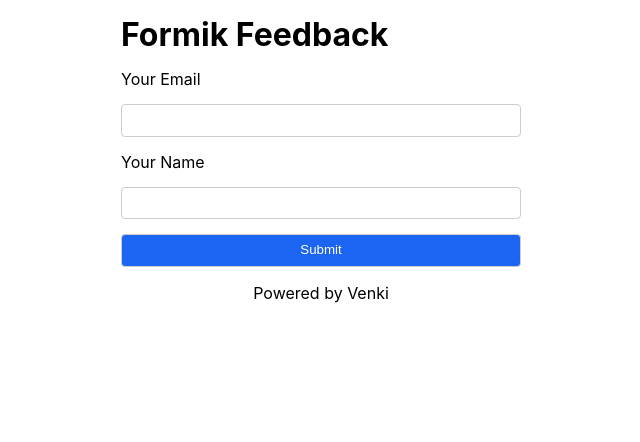
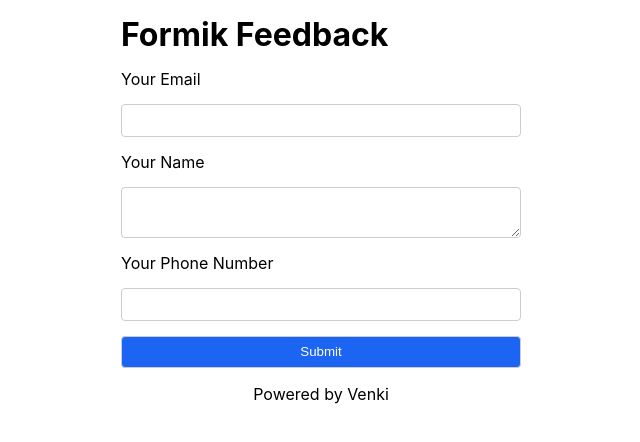
Before and after one commit to nvrr/Formik-Forms-in-React, a React (Create React App) app: page / in a window 1280 px wide. Shown: the top 442 px of the page, without its empty margins (319-959 px from the left). Built offline with nearby package versions, Linux system fonts and the light colour scheme.

Commit message:
React Formik Core Components

```diff
--- a/src/App.css
+++ b/src/App.css
@@ -7,11 +7,11 @@
   justify-content: center;
 }
 
-h1,label,input,button,.error {
+h1,label,input,button,.error,textarea {
   margin:15px;
 }
 
-input,button{
+input,button,textarea{
   min-width: 400px;
   display: block;
   padding: 6px;
--- a/src/App.js
+++ b/src/App.js
@@ -1,11 +1,13 @@
 import logo from './logo.svg';
 import './App.css';
-import SampleForm from "./components/SampleForm"
+import SampleForm from "./components/SampleForm";
+import FeedbackForm from "./components/FeedbackForm";
 // gh""
 function App() {
   return (
     <div className="App">
-     <SampleForm/>
+     {/* <SampleForm/> */}
+     <FeedbackForm/>
     </div>
   );
 }
--- /dev/null
+++ b/src/components/FeedbackForm.js
@@ -0,0 +1,57 @@
+import React from "react";
+import { Formik,Form,Field,ErrorMessage } from "formik";
+import * as Yup from "yup";
+import ShowError from "./ShowError"
+
+// gh""
+export default function FeedbackForm() {
+
+    const initialValues = {
+        email: "",
+        name: "",
+        phone:""
+    }
+
+    const onSubmit = (values) => {
+        console.log("form submitted",values);
+    }
+
+    const validationSchema = Yup.object({
+        email: Yup.string().email("Invalid Email Format").required("Required"),
+        //name: Yup.string().required("Required"),
+        phone:Yup.number().required("Required")
+    })
+// as="textarea" makes field to textarea insteadof input field and as="select" also works
+// if we want to write separate validation for particular field we can do it
+    const validateName = (value) => {
+        let error;
+        if(!value) {
+            error="Name is Required"
+        }
+        return error;
+    }
+    // gh""
+  return (
+    <div>
+     <Formik initialValues={initialValues} validationSchema={validationSchema} onSubmit={onSubmit}>
+      <Form >
+        <h1>Formik Feedback</h1>
+        <label htmlFor="email">Your Email</label>
+        <Field type="email" name="email" id="email" />
+        <ErrorMessage name="email" component={ShowError}/>
+
+        <label htmlFor="name">Your Name</label>
+        <Field type="text" name="name" id="name" as="textarea" validate={validateName}/>
+        <ErrorMessage name="name" component={ShowError}/>
+
+         <label htmlFor="phone">Your Phone Number</label>
+        <Field type="text" name="phone" id="phone" />
+        <ErrorMessage name="phone" component={ShowError}/>
+
+        <button type="submit">Submit</button>
+        <p className="footer">Powered by Venki</p>
+      </Form>
+      </Formik>
+    </div>
+  );
+}
--- a/src/components/SampleForm.js
+++ b/src/components/SampleForm.js
@@ -50,6 +50,8 @@
         <p className="error">{formik.touched.email && formik.errors.email ? formik.errors.email : ""}</p>
         <label htmlFor="name">Your Name</label>
         <input type="text" name="name" id="name" {...formik.getFieldProps("name")}/>
+        {/* <input type="text" name="name" id="name" value={formik.values.name}
+           onChange={formik.handleChange} onBlur={formik.handleBlur}/> */}
         <p className="error">{formik.touched.name && formik.errors.name ? formik.errors.name : ""}</p>
         <button type="submit">Submit</button>
         <p className="footer">Powered by Venki</p>
--- /dev/null
+++ b/src/components/ShowError.js
@@ -0,0 +1,9 @@
+import React from 'react'
+
+export default function ShowError(props) {
+    return (
+        <div>
+            <p className="error">{props.children}</p>
+        </div>
+    )
+}
```
